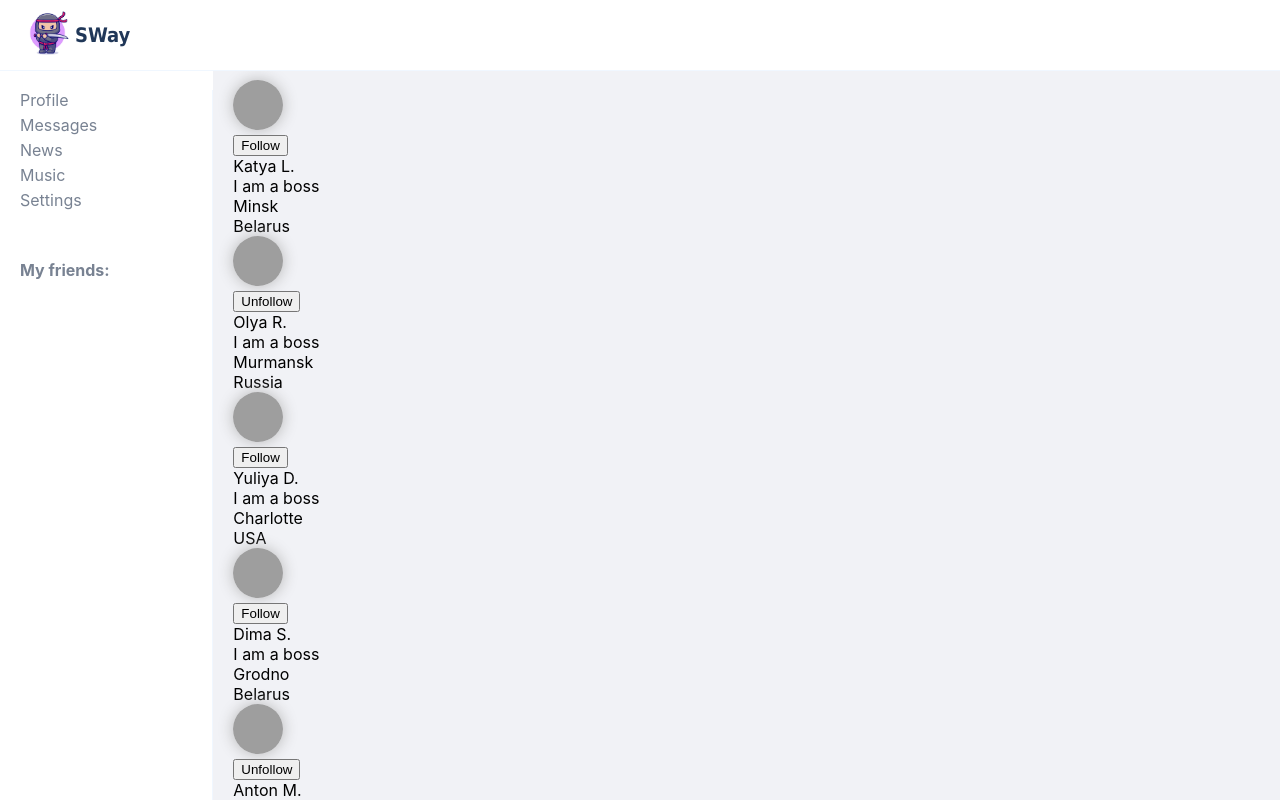
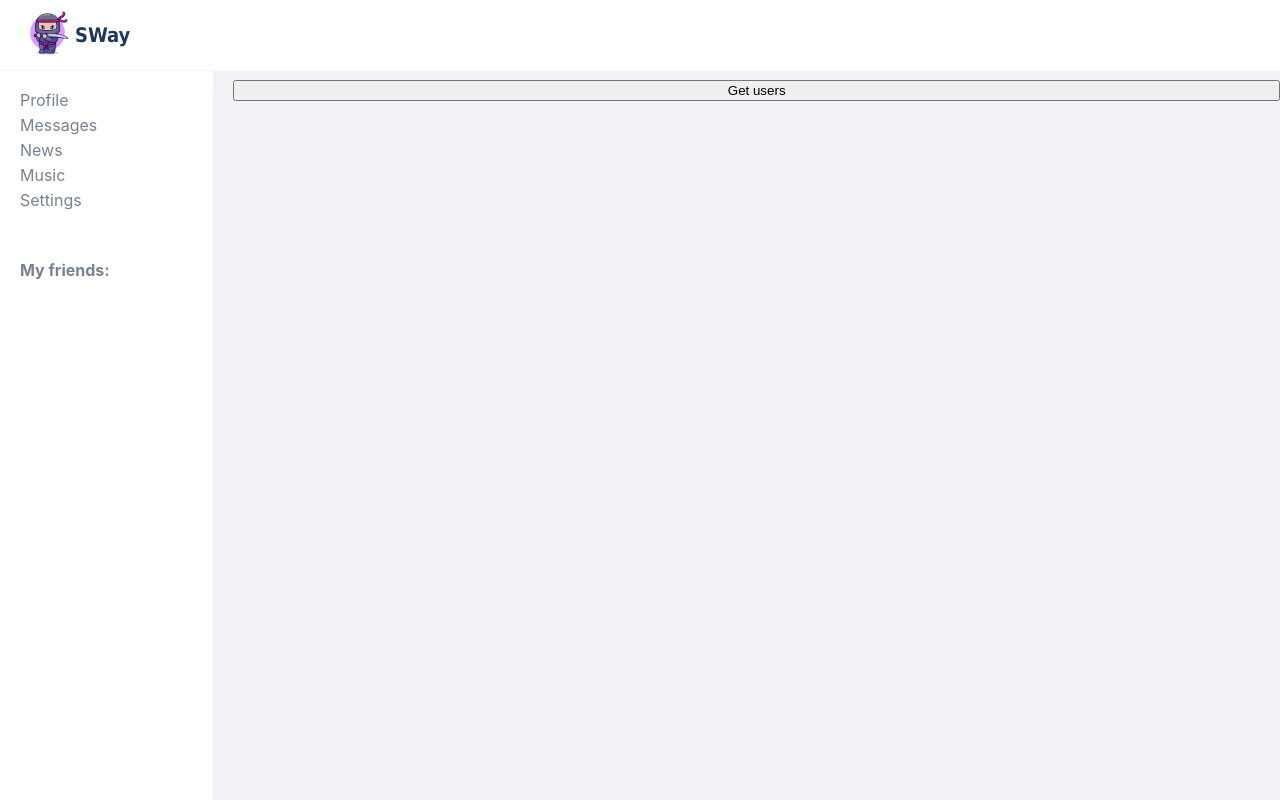
Before and after one commit to katsiarynalashcheuskaya/social-network, a React (Create React App) app: page /users in a window 1280 px wide. Shown: the top 800 px of the page. Built offline with nearby package versions, Linux system fonts and the light colour scheme; grey boxes are pictures that could not be loaded.

Commit message:
API call was done and side effect was fixed

```diff
--- a/src/components/Users/Users.tsx
+++ b/src/components/Users/Users.tsx
@@ -1,6 +1,8 @@
 import React from "react";
 import s from './Users.module.css'
 import {UserType} from "../redux/usersReducer";
+import axios from "axios";
+import userAvatar from '../../assets/images/user-avatar-icon.png'
 
 type UsersType = {
     users: UserType[]
@@ -10,27 +12,21 @@ type UsersType = {
 }
 
 let Users = (props: UsersType) => {
-    if (props.users.length === 0){
-    props.setUsers([
-        {id: 1, photoUrl: 'https://cdn1.vectorstock.com/i/1000x1000/23/70/man-avatar-icon-flat-vector-19152370.jpg',
-            followed: false, fullName: 'Katya L.', status: 'I am a boss', location: {city: 'Minsk', country: 'Belarus'}},
-        {id: 2, photoUrl: 'https://cdn2.vectorstock.com/i/1000x1000/54/41/young-and-elegant-woman-avatar-profile-vector-9685441.jpg',
-            followed: true, fullName: 'Olya R.', status: 'I am a boss', location: {city: 'Murmansk', country: 'Russia'}},
-        {id: 3, photoUrl: 'https://cdn2.vectorstock.com/i/1000x1000/26/06/young-executive-woman-profile-icon-vector-9692606.jpg',
-            followed: false, fullName: 'Yuliya D.', status: 'I am a boss', location: {city: 'Charlotte', country: 'USA'}},
-        {id: 4, photoUrl: 'https://cdn5.vectorstock.com/i/1000x1000/23/49/new-man-avatar-icon-flat-vector-19152349.jpg',
-            followed: false, fullName: 'Dima S.', status: 'I am a boss', location: {city: 'Grodno', country: 'Belarus'}},
-        {id: 5, photoUrl: 'https://cdn4.vectorstock.com/i/1000x1000/23/63/man-avatar-icon-flat-vector-19152363.jpg',
-            followed: true, fullName: 'Anton M.', status: 'I am a boss', location: {city: 'Kiev', country: 'Ukraine'}}
-    ])
+    const getUsers = () => {
+        if (props.users.length === 0){
+            axios.get('https://social-network.samuraijs.com/api/1.0/users').then(response=>{
+                props.setUsers(response.data.items)
+            })
+        }
     }
 
     return <div className={s.usersContainer}>
+        <button onClick={getUsers}>Get users</button>
         {props.users.map(u=>
             <div key={u.id}>
                 <span>
                     <div>
-                        <img src={u.photoUrl} className={s.usersPhoto}/>
+                        <img src={u.photos.small != null ? u.photos.small : userAvatar} className={s.usersPhoto}/>
                     </div>
                     <div>
                         {u.followed ? <button onClick={()=>{props.unfollow(u.id)}}>Unfollow</button> :
@@ -38,12 +34,12 @@ let Users = (props: UsersType) => {
                     </div>
                 </span>
                 <span>
-                    <div>{u.fullName}</div>
+                    <div>{u.name}</div>
                     <div>{u.status}</div>
                 </span>
                 <span>
-                     <div>{u.location.city}</div>
-                    <div>{u.location.country}</div>
+                     <div>{'u.location.city'}</div>
+                    <div>{'u.location.country'}</div>
                 </span>
             </div>)
         }
--- a/src/components/redux/usersReducer.ts
+++ b/src/components/redux/usersReducer.ts
@@ -2,9 +2,12 @@ import {ActionsType} from "./redux-store";
 
 export type UserType = {
     id: number
-    photoUrl: string
+    photos: {
+        small: string
+        large: string
+    }
     followed: boolean
-    fullName: string
+    name: string
     status: string
     location: {
         city: string
```
Also changed, not shown: src/assets/images/user-avatar-icon.png (added).
